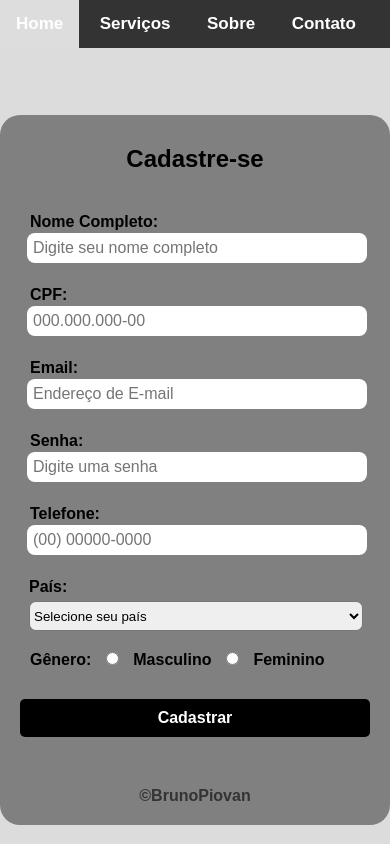
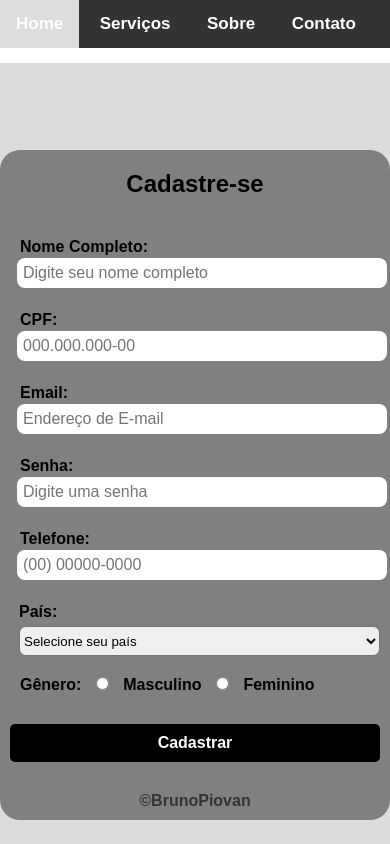
Before and after one commit to Brunohpiovan/cadastro, a website: page index.html in a window 390 px wide. Shown: the top 844 px of the page. Drawn offline with Linux system fonts and the light colour scheme.

Commit message:
ajuste na responsividade

```diff
--- a/style.css
+++ b/style.css
@@ -162,15 +162,27 @@ h2{
     margin-top: 20px;
 }
 @media (max-width: 768px) {
+    .menu{
+        margin-bottom: 15px;
+    }
     .cad {
-        height: auto; /* Permitir que a altura seja automática em telas menores */
+        height: auto;
+        padding: 10px;
     }
 
     h1, h2 {
-        font-size: 1.5em; /* Diminuir o tamanho da fonte em telas menores */
+        font-size: 1.5em;
     }
 
     input[type="button"] {
-        width: 100%; /* Botões ocupam toda a largura disponível */
+        width: 100%;
+    }
+
+    div#campo > input, #list > select {
+        width: 100%;
+    }
+
+    #copy {
+        margin-top: 30px;
     }
 }
```
